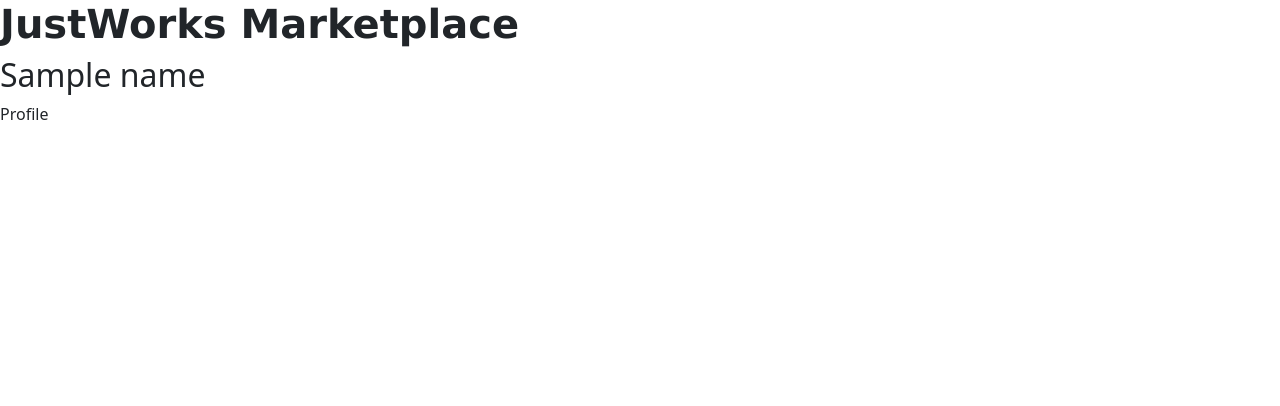
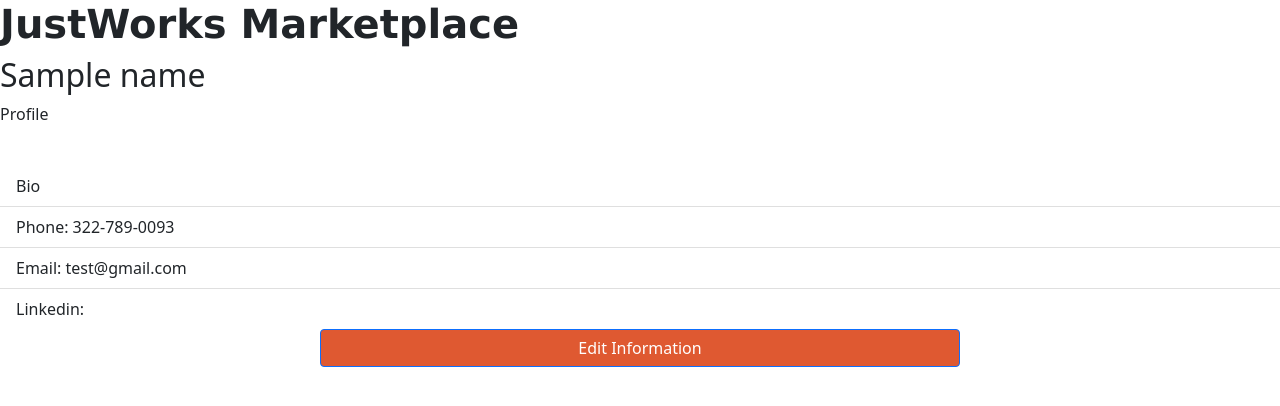
Before and after one commit to tonglin2003/web, a Flask app: template templates/companyBio.html in a window 1280 px wide. Shown: the top 406 px of the page. Run offline with Flask 2, Linux system fonts and the light colour scheme; the template is opened without the code that fills it: most values are stand-ins (such as "Sample title", 1, 10 or a date in 2020).

Commit message:
Update companyBio.html

```diff
--- a/templates/companyBio.html
+++ b/templates/companyBio.html
@@ -13,7 +13,15 @@
     <img id="image">
 
 
+    <ul class="list-group list-group-flush">
+        <li class="list-group-item">Bio</li>
+        <li class="list-group-item">Phone: 322-789-0093</li>
+        <li class="list-group-item">Email: test@gmail.com </li>
+        <li class="list-group-item">Linkedin: </li>
+      </ul>
 
+      <div class="d-grid gap-2 col-6 mx-auto">
+        <button class="btn btn-primary" type="button">Edit Information</button>
 
 
 
```
